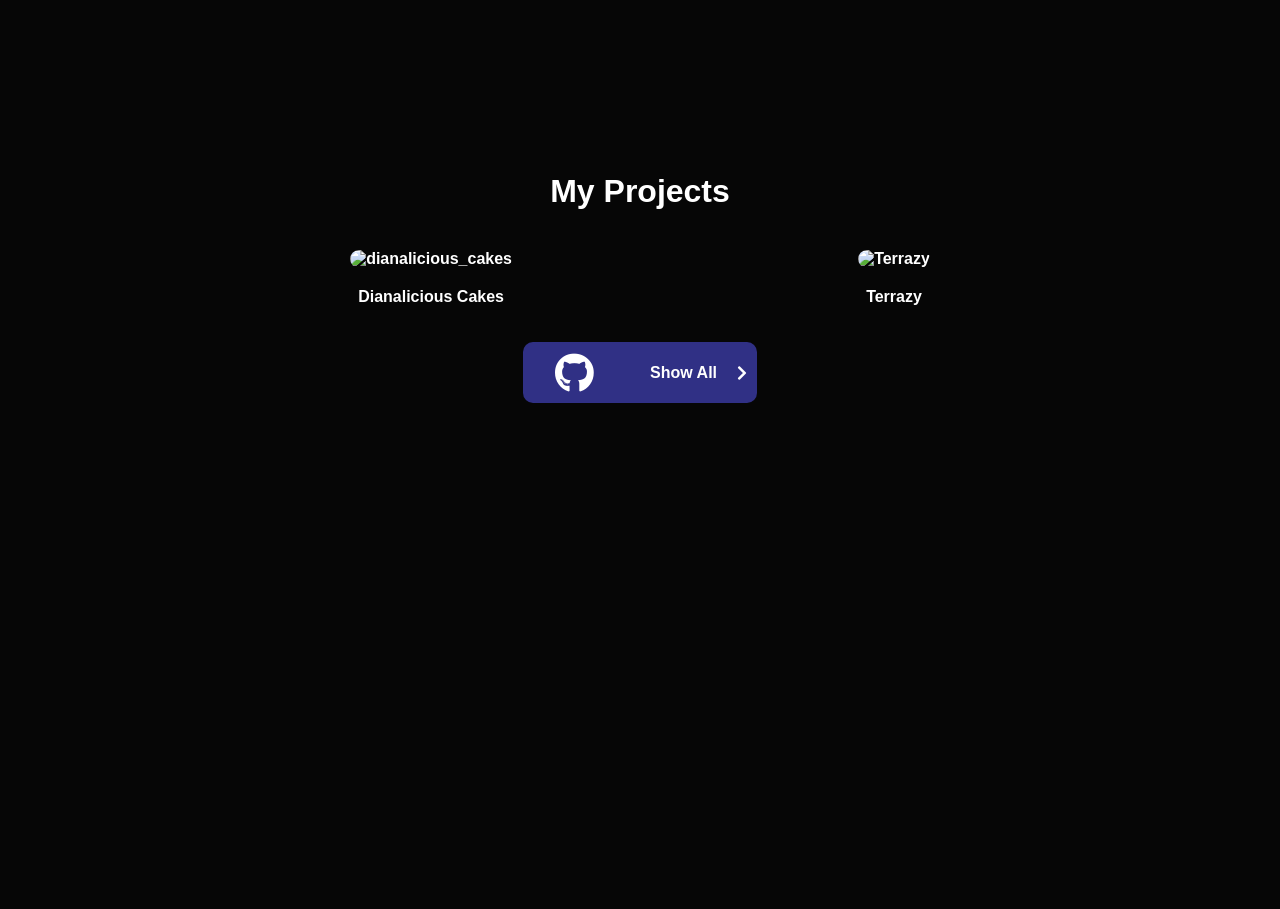
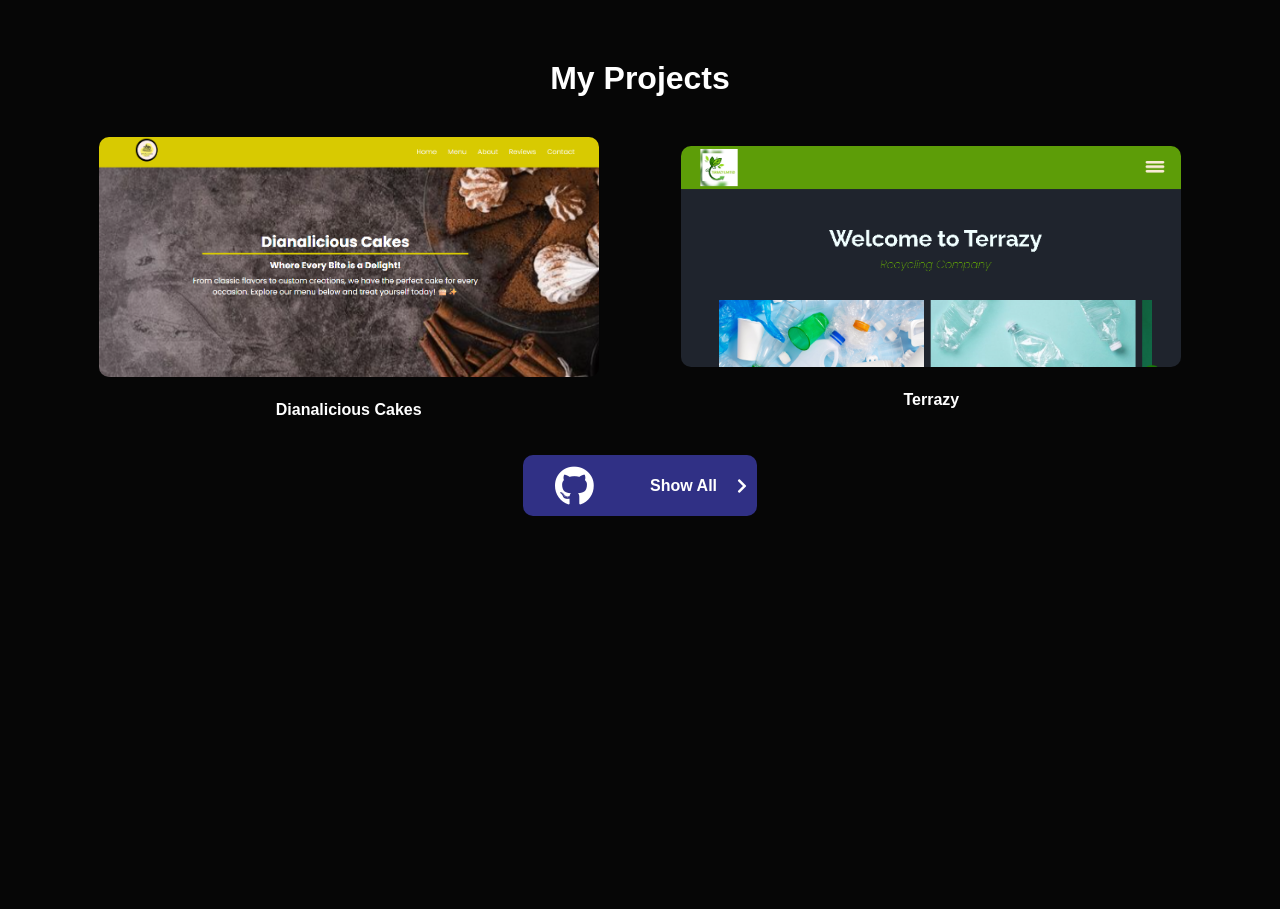
Before and after one commit to MwangiKazoora13/Me, a plain HTML site: page index.html in a window 1280 px wide. Shown: the part 880-1789 px from the top of the page. Drawn offline with Linux system fonts and the light colour scheme; the site is published under a folder, as on GitHub Pages, so addresses that start at the root find nothing.

Commit message:
Updating images

```diff
--- a/index.html
+++ b/index.html
@@ -41,13 +41,13 @@
       <div class="project-gallery">
         <div class="item">
           <a href="https://mwangikazoora13.github.io/Dianalicious-Cakes/" target="_blank">
-            <img src="/portfolio_images/dianalicious_cakes.png" alt="dianalicious_cakes">
+            <img src="./portfolio_images/dianalicious_cakes.png" alt="dianalicious_cakes">
             <p>Dianalicious Cakes</p>
           </a>
         </div>
         <div class="item">
           <a href="https://github.com/MwangiKazoora13?tab=repositories" target="_blank">
-            <img src="/portfolio_images/terrazy.png" alt="Terrazy">
+            <img src="./portfolio_images/terrazy.png" alt="Terrazy">
             <p>Terrazy</p>
           </a>
         </div>
```
